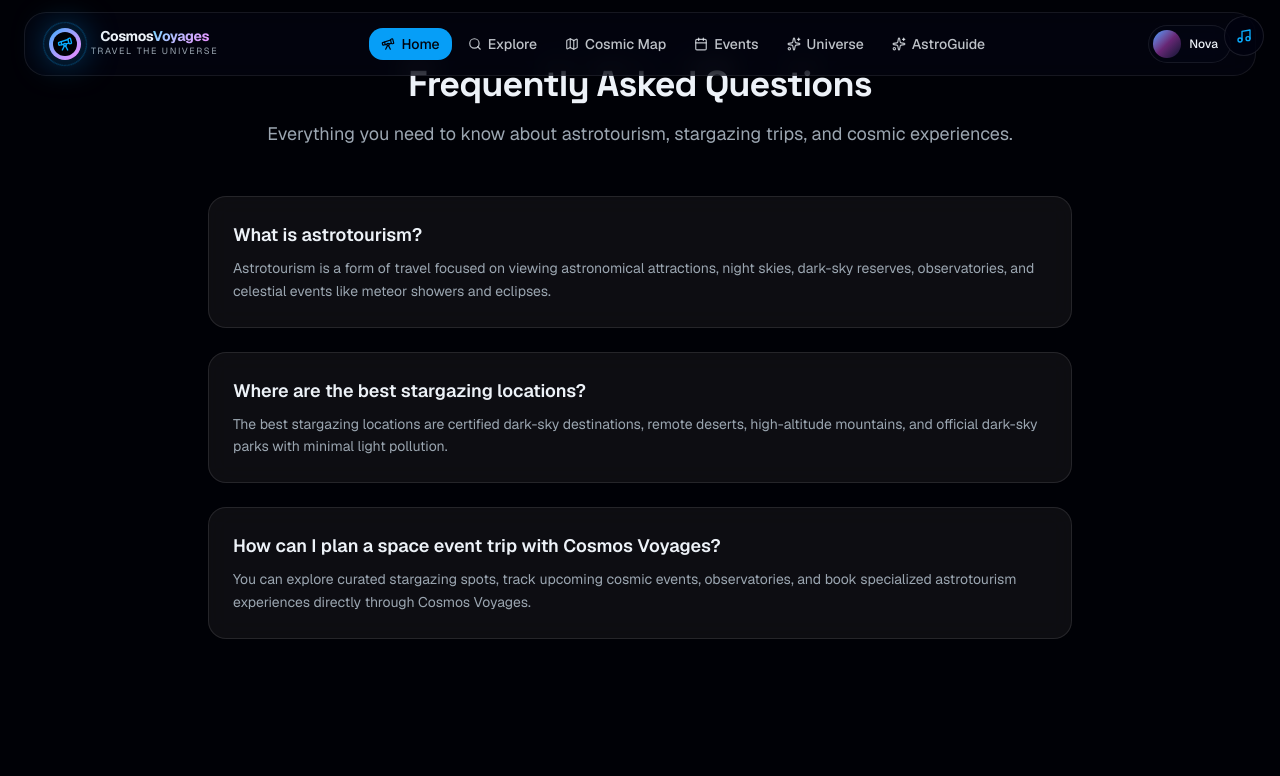
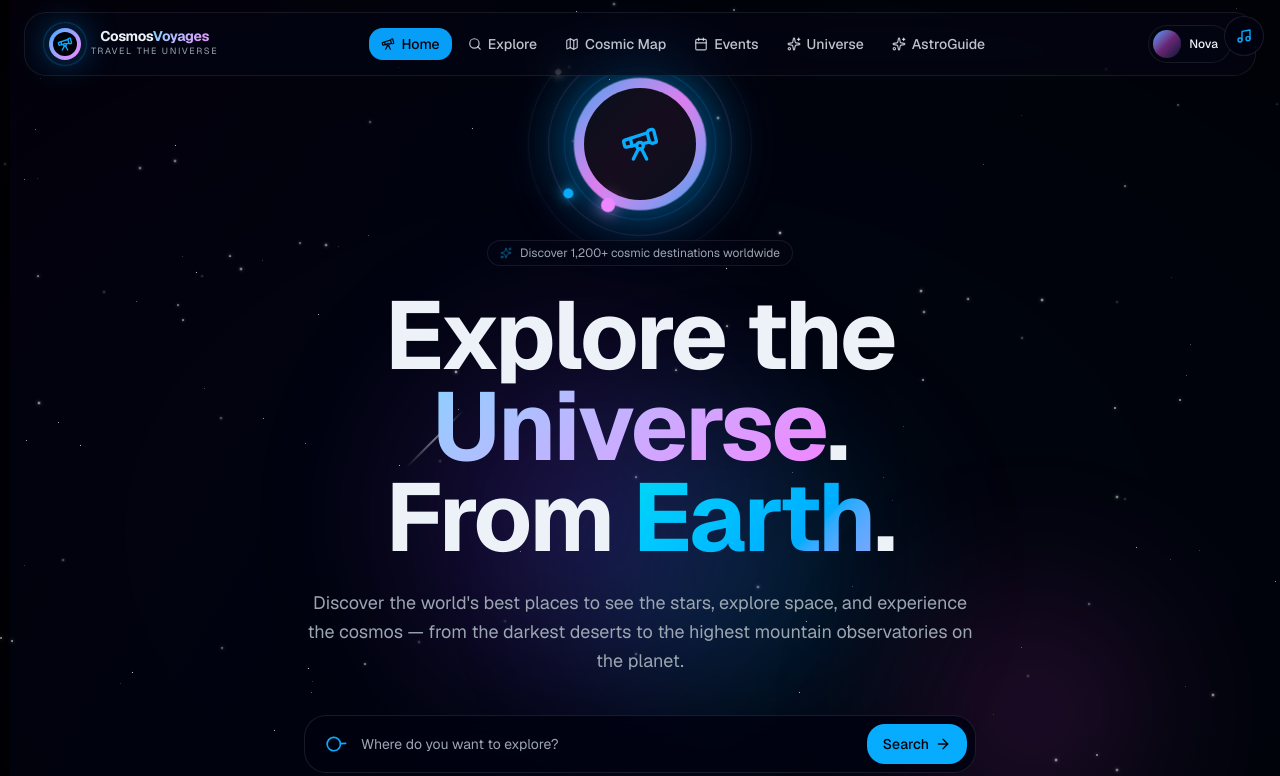
Before and after one commit to pika-rgb11/TubeSensei, a Next.js app: page / in a window 1280 px wide. Shown: the top 776 px of the page. Built offline with nearby package versions, Linux system fonts and the light colour scheme.

Commit message:
Removed top duplicate FAQ block

```diff
--- a/src/components/views/HomeView.tsx
+++ b/src/components/views/HomeView.tsx
@@ -53,77 +53,6 @@ export function HomeView() {
 
   return (
     <div className="space-y-20 pb-12">
-      {/* FAQ Section for AEO & GEO Optimization */}
-      <section className="max-w-4xl mx-auto px-4 py-16">
-        <div
-          dangerouslySetInnerHTML={{
-            __html: `<script type="application/ld+json">
-            {
-              "@context": "https://schema.org",
-              "@type": "FAQPage",
-              "mainEntity": [
-                {
-                  "@type": "Question",
-                  "name": "What is astrotourism?",
-                  "acceptedAnswer": {
-                    "@type": "Answer",
-                    "text": "Astrotourism is a form of travel focused on viewing astronomical attractions, night skies, dark-sky reserves, observatories, and celestial events like meteor showers and eclipses."
-                  }
-                },
-                {
-                  "@type": "Question",
-                  "name": "Where are the best stargazing locations?",
-                  "acceptedAnswer": {
-                    "@type": "Answer",
-                    "text": "The best stargazing locations are certified dark-sky destinations, remote deserts, high-altitude mountains, and official dark-sky parks with minimal light pollution."
-                  }
-                },
-                {
-                  "@type": "Question",
-                  "name": "How can I plan a space event trip with Cosmos Voyages?",
-                  "acceptedAnswer": {
-                    "@type": "Answer",
-                    "text": "You can explore curated stargazing spots, track upcoming cosmic events, observatories, and book specialized astrotourism experiences directly through Cosmos Voyages."
-                  }
-                }
-              ]
-            }
-            </script>`
-          }}
-        />
-
-        <div className="text-center mb-12">
-          <h2 className="text-3xl font-bold tracking-tight text-foreground sm:text-4xl mb-4 font-display">
-            Frequently Asked Questions
-          </h2>
-          <p className="text-muted-foreground text-lg">
-            Everything you need to know about astrotourism, stargazing trips, and cosmic experiences.
-          </p>
-        </div>
-
-        <div className="space-y-6">
-          <div className="p-6 rounded-xl border border-white/10 bg-white/5 backdrop-blur-md">
-            <h3 className="text-lg font-semibold text-foreground mb-2">What is astrotourism?</h3>
-            <p className="text-muted-foreground text-sm leading-relaxed">
-              Astrotourism is a form of travel focused on viewing astronomical attractions, night skies, dark-sky reserves, observatories, and celestial events like meteor showers and eclipses.
-            </p>
-          </div>
-
-          <div className="p-6 rounded-xl border border-white/10 bg-white/5 backdrop-blur-md">
-            <h3 className="text-lg font-semibold text-foreground mb-2">Where are the best stargazing locations?</h3>
-            <p className="text-muted-foreground text-sm leading-relaxed">
-              The best stargazing locations are certified dark-sky destinations, remote deserts, high-altitude mountains, and official dark-sky parks with minimal light pollution.
-            </p>
-          </div>
-
-          <div className="p-6 rounded-xl border border-white/10 bg-white/5 backdrop-blur-md">
-            <h3 className="text-lg font-semibold text-foreground mb-2">How can I plan a space event trip with Cosmos Voyages?</h3>
-            <p className="text-muted-foreground text-sm leading-relaxed">
-              You can explore curated stargazing spots, track upcoming cosmic events, observatories, and book specialized astrotourism experiences directly through Cosmos Voyages.
-            </p>
-          </div>
-        </div>
-      </section>
       {/* HERO */}
       <section className="relative min-h-[88vh] flex items-center pt-20 pb-12 overflow-hidden">
         {/* Background layers */}
```
